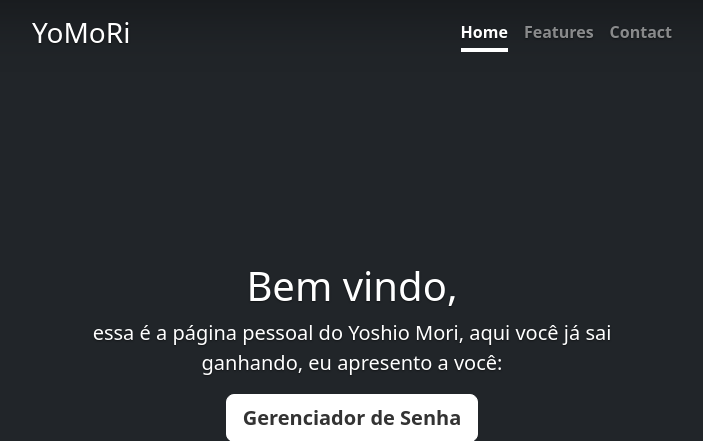
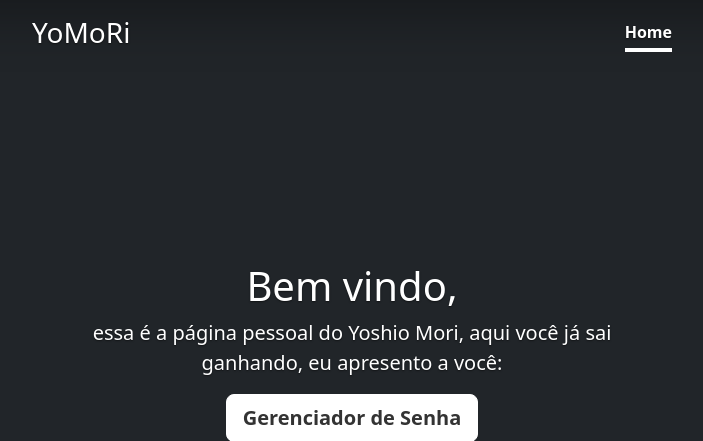
Before and after one commit to yoshiomori/yomori, a Django app: page / in a window 1280 px wide. Shown: the top 441 px of the page, without its empty margins (288-991 px from the left). Run offline with Django 4.2, Linux system fonts and the light colour scheme; data comes from the database, SQL or seed files in the repository; some libraries are stand-ins or nearby versions.

Commit message:
Remover links desnecessários

```diff
--- a/djangoProject/portifolio/templates/portifolio/app_list.html
+++ b/djangoProject/portifolio/templates/portifolio/app_list.html
@@ -10,8 +10,8 @@
             <h3 class="float-md-start mb-0">YoMoRi</h3>
             <nav class="nav nav-masthead justify-content-center float-md-end">
                 <a class="nav-link fw-bold py-1 px-0 active" aria-current="page" href="#">Home</a>
-                <a class="nav-link fw-bold py-1 px-0" href="#">Features</a>
-                <a class="nav-link fw-bold py-1 px-0" href="#">Contact</a>
+<!--                <a class="nav-link fw-bold py-1 px-0" href="#">Features</a>-->
+<!--                <a class="nav-link fw-bold py-1 px-0" href="#">Contact</a>-->
             </nav>
         </div>
     </header>
```
